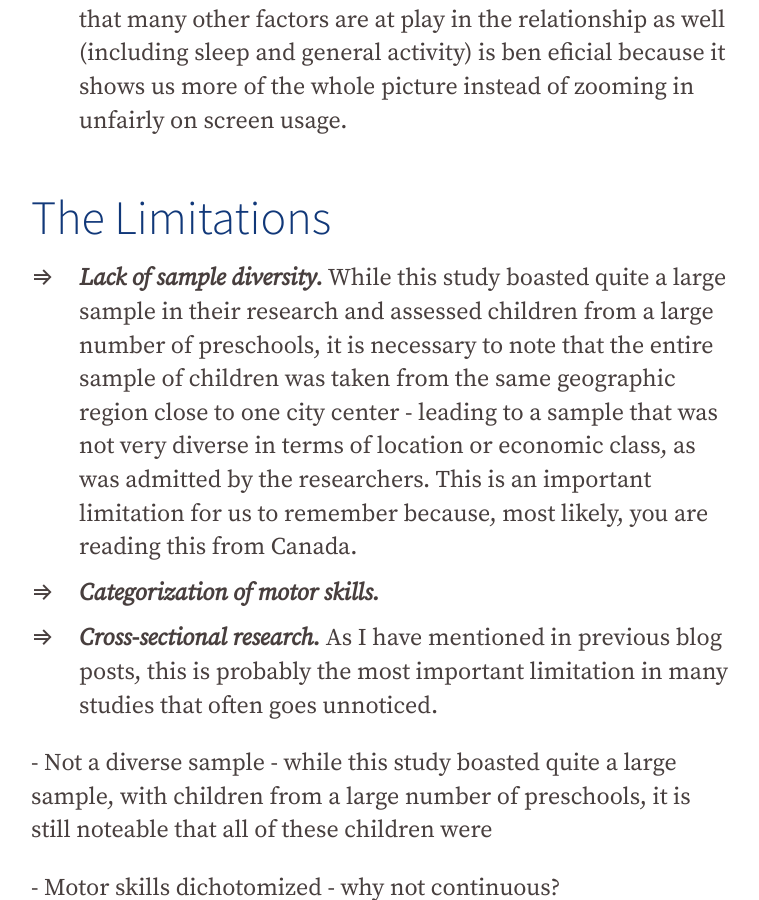
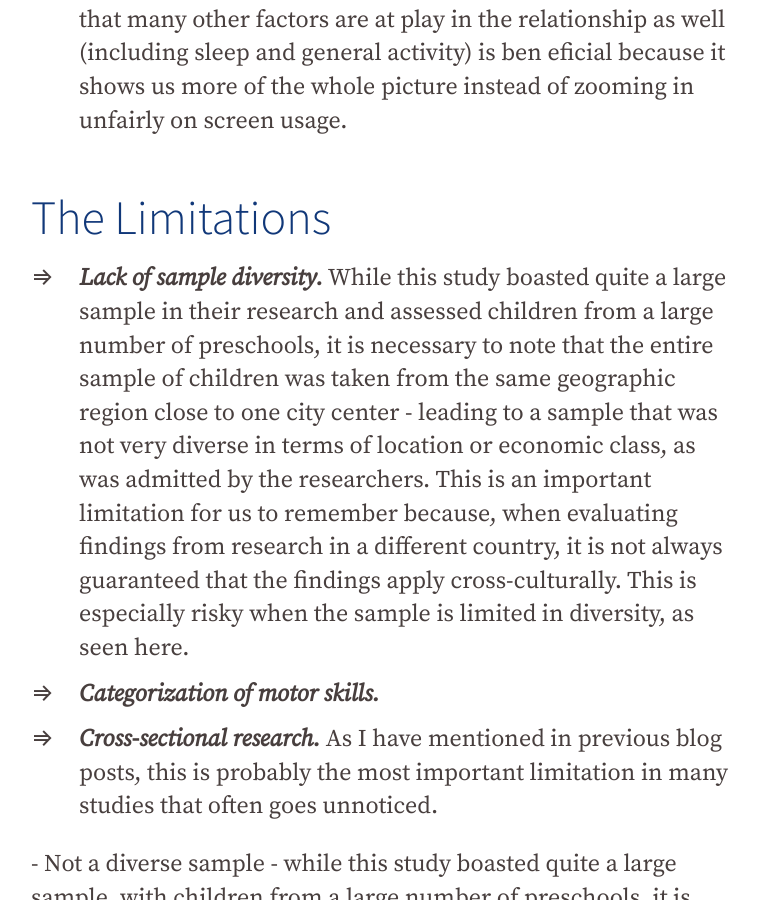
Before and after one commit to famliy-screen-time/familyscreentime.ca, a Jekyll site: the page built from _posts/2020-06-15-st-bp.md, in a window 1280 px wide and 900 px high, scrolled down 3423 px. Shown: the whole window, without its empty margins (57-816 px from the left). Built offline with Jekyll 4.4.1, drawn with Linux system fonts in a browser that asks for light colours; nearby versions of some CDN libraries.

Commit message:
Update Blog “2020-06-15-st-bp”

```diff
--- a/_posts/2020-06-15-st-bp.md
+++ b/_posts/2020-06-15-st-bp.md
@@ -32,7 +32,7 @@ While these are some interesting and important claims, we cannot simply walk awa
 
 # The Limitations
 
-* ***Lack of sample diversity.*** While this study boasted quite a large sample in their research and assessed children from a large number of preschools, it is necessary to note that the entire sample of children was taken from the same geographic region close to one city center - leading to a sample that was not very diverse in terms of location or economic class, as was admitted by the researchers. This is an important limitation for us to remember because, most likely, you are reading this from Canada.
+* ***Lack of sample diversity.*** While this study boasted quite a large sample in their research and assessed children from a large number of preschools, it is necessary to note that the entire sample of children was taken from the same geographic region close to one city center - leading to a sample that was not very diverse in terms of location or economic class, as was admitted by the researchers. This is an important limitation for us to remember because, when evaluating findings from research in a different country, it is not always guaranteed that the findings apply cross-culturally. This is especially risky when the sample is limited in diversity, as seen here.
 * ***Categorization of motor skills.***
 * ***Cross-sectional research.*** As I have mentioned in previous blog posts, this is probably the most important limitation in many studies that often goes unnoticed.
 
```
